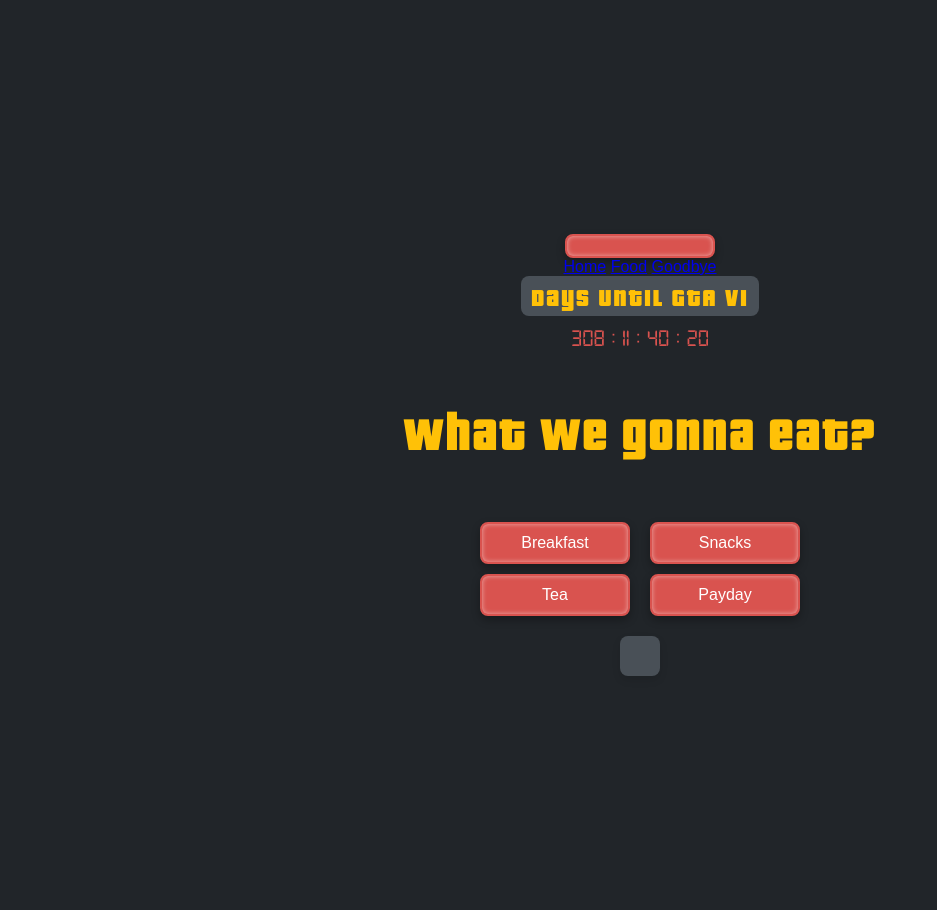
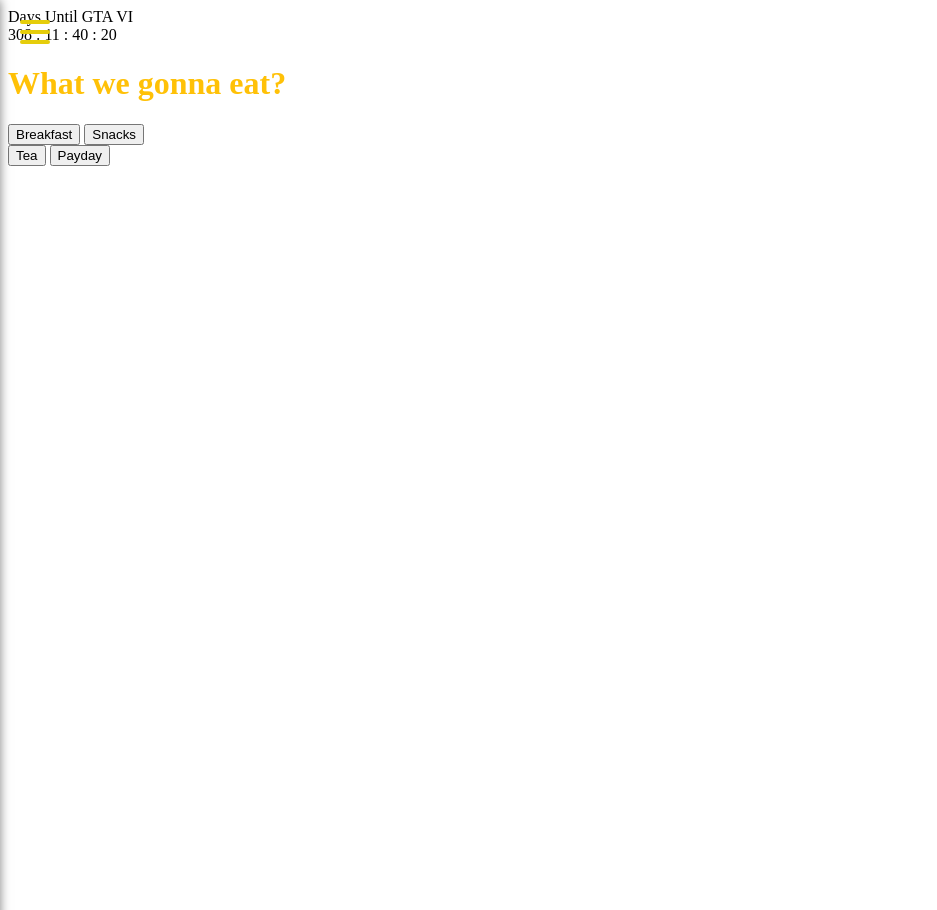
Before and after one commit to Tuuuckytv/Tuuuckytv.github.io, a PHP site: page /eat.html in a window 1280 px wide. Shown: the whole page, without its empty margins (0-937 px from the left). Run offline with PHP 8.4, Linux system fonts and the light colour scheme.

Commit message:
Update styles.css

```diff
--- a/styles.css
+++ b/styles.css
@@ -1,106 +1,72 @@
-@font-face {
-  font-family: 'Digital-7';
-  src: url('digital-7.ttf') format('truetype');
+/* CSS for sliding menu */
+nav {
+    position: fixed;
+    top: 0;
+    left: -220px; /* Initially hide the menu off-screen */
+    width: 220px; /* Increased width for better appearance */
+    height: 100vh;
+    background-color: #1f1f1f; /* Dark background color */
+    display: flex;
+    flex-direction: column;
+    justify-content: flex-start; /* Align items at the top */
+    align-items: center;
+    padding-top: 50px; /* Add padding to align menu items vertically */
+    transition: left 0.3s ease; /* Add transition for smooth animation */
+    box-shadow: 0 0 10px rgba(0, 0, 0, 0.5); /* Add box shadow for depth */
+    z-index: 4; /* Ensure the menu is on top of other elements */
 }
 
-@font-face {
-  font-family: 'PricedownBL';
-  src: url('pricedownbl.otf') format('opentype');
+nav.show {
+    left: 0; /* Show the menu by bringing it to the screen */
 }
 
-body {
-  display: flex;
-  flex-direction: column;
-  align-items: center;
-  justify-content: center;
-  min-height: 100vh;
-  margin: 0;
-  font-family: 'Arial', sans-serif;
-  background-color: #212529;
-  color: #adb5bd;
+nav a {
+    color: #e5cd0b;
+    text-decoration: none;
+    margin: 10px 0;
+    padding: 10px 20px;
+    font-size: 24px;
+    border-radius: 8px; /* Rounded corners for buttons */
+    transition: background-color 0.3s; /* Smooth transition for hover effect */
 }
 
-header {
-  text-align: center;
-  margin-bottom: 20px;
-  color: #d9534f;
-  font-family: 'PricedownBL', sans-serif;
-  letter-spacing: 2px;
-  font-size: 24px; /* Editable font size */
+nav a:hover {
+    background-color: #333; /* Darken background on hover */
 }
 
-#countdown-title {
-  font-family: 'PricedownBL', sans-serif;
-  font-size: 25px; /* Editable font size */
-  color: #ffc107;
-  margin-bottom: 10px;
-  background-color: #495057;
-  padding: 5px 10px;
-  border-radius: 8px;
-  letter-spacing: 2px;
+.burger {
+    position: fixed;
+    top: 20px;
+    left: 20px; /* Adjusted position on the same side as the menu */
+    z-index: 9999;
+    cursor: pointer;
+    display: flex;
+    flex-direction: column;
+    justify-content: space-between;
+    width: 30px;
+    height: 24px;
+    background-color: transparent;
+    border: none;
+    padding: 0;
+    transition: left 0.3s ease; /* Add transition for smooth animation */
 }
 
-#countdown-timer {
-  font-family: 'Digital-7', sans-serif;
-  font-size: 24px; /* Editable font size */
-  color: #d9534f;
-  margin-bottom: 20px;
+.burger div {
+    width: 30px;
+    height: 4px;
+    background-color: #e5cd0b;
+    transition: all 0.3s ease; /* Add transition for smooth animation */
+    border-radius: 2px; /* Rounded corners for burger lines */
 }
 
-#meal-container {
-  text-align: center;
-  padding: 20px;
-  background-color: #495057;
-  border-radius: 8px;
-  box-shadow: 0 4px 8px rgba(0, 0, 0, 0.1);
-  margin-top: 20px;
+.burger.active div:nth-child(1) {
+    transform: translateY(10px) rotate(45deg);
 }
 
-button {
-  padding: 10px 20px;
-  margin: 0 10px;
-  font-size: 16px; /* Editable font size */
-  cursor: pointer;
-  border: 2px solid #d9534f;
-  border-radius: 8px;
-  background-color: #d9534f;
-  color: #fff;
-  transition: background-color 0.3s ease, color 0.3s ease, border-color 0.3s ease,
-    box-shadow 0.3s ease;
-  width: 150px;
-  box-shadow: 0 4px 8px rgba(0, 0, 0, 0.3), inset 0 0 5px rgba(255, 255, 255, 0.5);
+.burger.active div:nth-child(2) {
+    opacity: 0;
 }
 
-button:disabled {
-  background-color: #6c757d;
-  border-color: #6c757d;
-  color: #b0b0b0;
-  cursor: not-allowed;
+.burger.active div:nth-child(3) {
+    transform: translateY(-10px) rotate(-45deg);
 }
-
-button:hover:not(:disabled) {
-  background-color: #c9302c;
-  border-color: #c9302c;
-  box-shadow: 0 2px 4px rgba(0, 0, 0, 0.3), inset 0 0 3px rgba(255, 255, 255, 0.5);
-}
-
-p {
-  font-size: 18px; /* Editable font size */
-  margin: 10px 0;
-  color: #ffc107;
-}
-
-.generate-button {
-  margin-top: 20px;
-}
-
-.button-container {
-  display: flex;
-  flex-direction: column;
-  align-items: center;
-}
-
-.button-row {
-  display: flex;
-  margin-top: 10px;
-}
```
